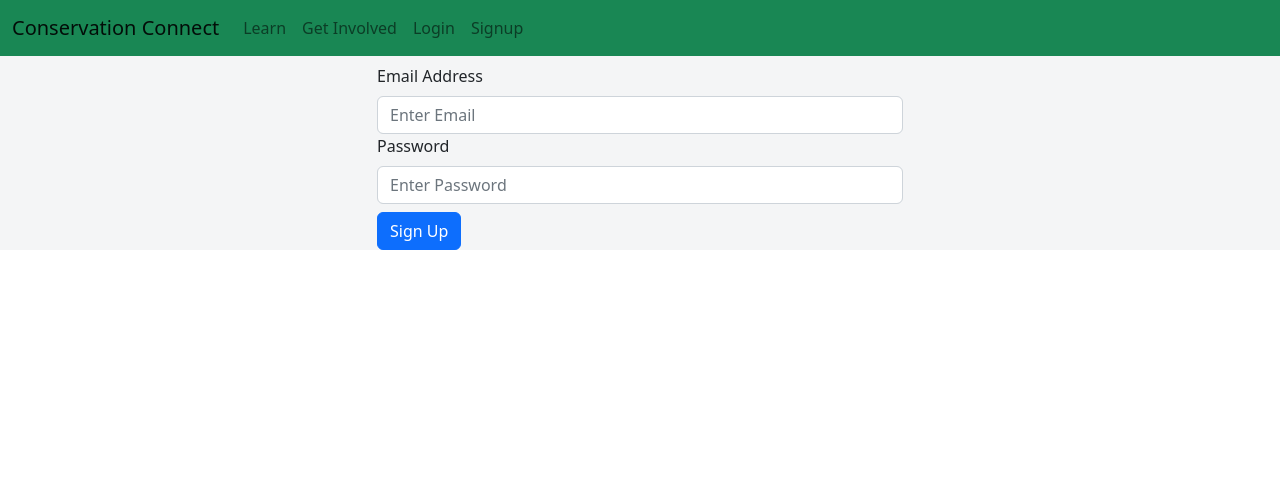
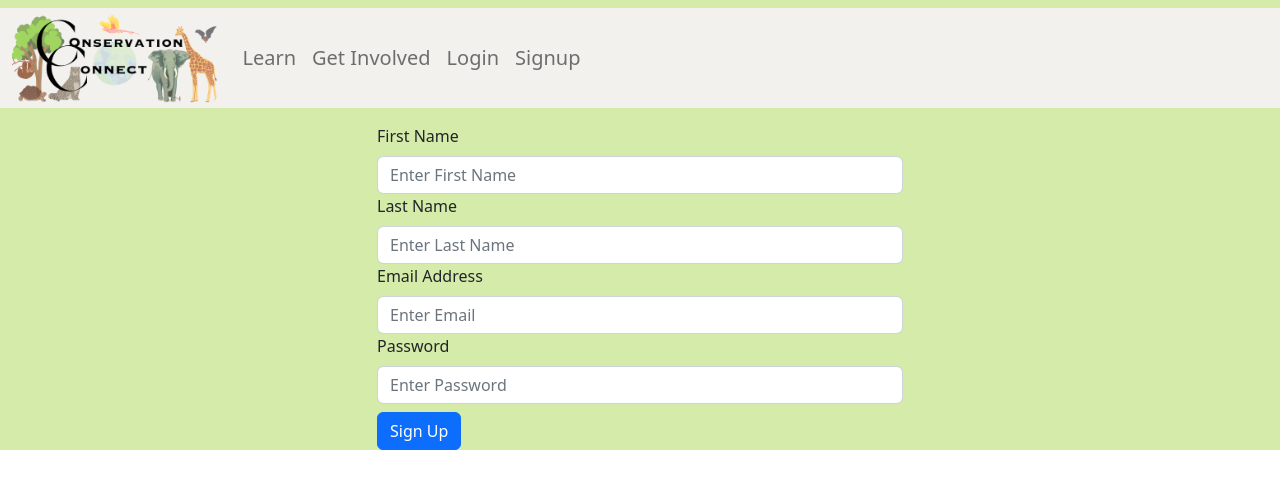
Before and after one commit to sarahkuss/final-project-web, a React (Create React App) app: page /signup in a window 1280 px wide. Shown: the top 488 px of the page. Built offline with nearby package versions, Linux system fonts and the light colour scheme.

Commit message:
added logo and logout function to navbar

```diff
--- a/src/App.css
+++ b/src/App.css
@@ -1,3 +1,17 @@
 .modal-content {
   border: 0px !important;
 }
+
+#root {
+  background-color: #bfe17ba6;
+}
+
+.logo-image {
+  height: 90px;
+  border-radius: 10px;
+}
+
+.navbar-container {
+  background-color: #F2F1EE;
+  font-size: 20px;
+}
--- a/src/App.js
+++ b/src/App.js
@@ -6,17 +6,19 @@ import Learn from './scenes/Learn';
 import GetInvolved from './scenes/GetInvolved';
 import Login from './scenes/Login'
 import Signup from './scenes/Signup'
+import ConservationNavbar from './components/ConservationNavbar';
 
 import 'bootstrap/dist/css/bootstrap.min.css';
 import './App.css';
 
 function App() {
   const [organizations, setOrganizations] = useState('')
-  const [user, setUser] = useState()
+  const [user, setUser] = useState(null)
 
   return (
     <>
     <BrowserRouter>
+    <ConservationNavbar user={user} setUser={setUser} />
       <Routes>
         <Route path='/' element={<Homepage organizations={organizations} setOrganizations={setOrganizations}/>} />
         <Route path='/learn' element={<Learn />} />
--- a/src/components/AddOrganization.jsx
+++ b/src/components/AddOrganization.jsx
@@ -1,5 +1,5 @@
 import { useState } from "react"
-import { Button, Form, Modal } from "react-bootstrap"
+import { Button, Form, Modal, Container, Row, Col } from "react-bootstrap"
 
 export default function AddOrganization ({setOrganizations}) {
   const [orgName, setOrgName] = useState("")
@@ -33,6 +33,10 @@ export default function AddOrganization ({setOrganizations}) {
 
   return(
     <>
+    <Container className="bg-danger">
+      <Row>
+        <Col className="justify-content-flex-end">
+
     <Button onClick={handleOpen}>Add Organization</Button>
     <Modal show={openModal} onHide={handleClose}>
       <Form onSubmit={handleSubmit}>
@@ -58,6 +62,9 @@ export default function AddOrganization ({setOrganizations}) {
       </Form>
 
     </Modal>
+        </Col>
+      </Row>
+    </Container>
 
     </>
   )
--- a/src/components/ConservationNavbar.jsx
+++ b/src/components/ConservationNavbar.jsx
@@ -1,21 +1,31 @@
 import { Container, Navbar, Nav } from "react-bootstrap";
 import { Link } from "react-router-dom";
 
-export default function ConservationNavbar () {
+export default function ConservationNavbar ({user, setUser}) {
+  const handleLogout = () => {
+    setUser(null)
+  }
+
   return(
-    <Navbar className="sticky-top" bg="success" expand='lg'>
-      <Container fluid>
-        <Navbar.Brand as={Link} to="/">Conservation Connect</Navbar.Brand>
+    <Navbar className="sticky-top" expand='lg'>
+      <Container className="navbar-container" fluid>
+        <Navbar.Brand as={Link} to="/"><img className="logo-image" src="../../images/logo2.png" alt="" /></Navbar.Brand>
         <Navbar.Toggle />
         <Navbar.Collapse>
           <Nav>
             <Nav.Link as={Link} to='/learn'>Learn</Nav.Link>
             <Nav.Link as={Link} to='/getinvolved'>Get Involved</Nav.Link>
           </Nav>
+            {!user ? (
           <Nav className="justify-content-between">
+
             <Nav.Link as={Link} to='/login'>Login</Nav.Link>
             <Nav.Link as={Link} to='/signup'>Signup</Nav.Link>
+
           </Nav>
+              ): (
+                <Nav.Link as={Link} onClick={handleLogout}>Logout</Nav.Link>
+              )}
         </Navbar.Collapse>
       </Container>
     </Navbar>
--- a/src/components/DeleteOrganization.jsx
+++ b/src/components/DeleteOrganization.jsx
@@ -20,7 +20,7 @@ export default function DeleteOrganization ({setOrganizations, orgId}) {
 
   return (
     <>
-    <Button onClick={handleDelete}>
+    <Button className="justify-content-right" onClick={handleDelete}>
       <Trash3Fill />
     </Button>
     </>
--- a/src/scenes/GetInvolved.jsx
+++ b/src/scenes/GetInvolved.jsx
@@ -3,7 +3,6 @@ import ConservationNavbar from "../components/ConservationNavbar";
 export default function GetInvolved () {
   return (
     <>
-    <ConservationNavbar />
     <h1>How To Help</h1>
     </>
   )
--- a/src/scenes/Homepage.jsx
+++ b/src/scenes/Homepage.jsx
@@ -6,7 +6,6 @@ import '../styles/organizationList.css'
 export default function Homepage ({organizations, setOrganizations}) {
   return(
     <>
-    <ConservationNavbar />
     <AddOrganization setOrganizations={setOrganizations} />
     <OrganizationList organizations={organizations} setOrganizations={setOrganizations} />
     </>
--- a/src/scenes/Learn.jsx
+++ b/src/scenes/Learn.jsx
@@ -3,7 +3,6 @@ import ConservationNavbar from "../components/ConservationNavbar";
 export default function Learn () {
   return (
     <>
-    <ConservationNavbar />
     <h1>Learn More</h1>
     </>
   )
--- a/src/scenes/Login.jsx
+++ b/src/scenes/Login.jsx
@@ -34,7 +34,6 @@ export default function Login ({setUser}) {
 
   return (
     <>
-    <ConservationNavbar />
     <Container>
       <Row lg={2} className="justify-content-center m-3">
           <Form onSubmit={handleLogin}>
--- a/src/scenes/Signup.jsx
+++ b/src/scenes/Signup.jsx
@@ -6,6 +6,8 @@ import ConservationNavbar from "../components/ConservationNavbar";
 export default function Signup ({setUser}) {
   const [email, setEmail] = useState('')
   const [password, setPassword] = useState('')
+  const [firstName, setFirstName] = useState('')
+  const [lastName, setLastName] = useState('')
 
   const navigate = useNavigate()
 
@@ -14,7 +16,7 @@ export default function Signup ({setUser}) {
     fetch('https://final-project-conservation.web.app/signup', {
       method: "POST",
       headers: {"Content-Type": "application/json"},
-      body: JSON.stringify({email, password})
+      body: JSON.stringify({email, password, firstName, lastName})
     })
     .then(res => res.json())
     .then(data => {
@@ -31,10 +33,25 @@ export default function Signup ({setUser}) {
 
   return (
     <>
-    <ConservationNavbar />
     <Container>
       <Row className="justify-content-center m-2" lg={2}>
         <Form onSubmit={handleSignup}>
+          <Form.Group>
+            <Form.Label>First Name</Form.Label>
+            <Form.Control
+              type="text"
+              placeholder="Enter First Name"
+              value={firstName}
+              onChange={e => setFirstName(e.target.value)}/>
+          </Form.Group>
+          <Form.Group>
+            <Form.Label>Last Name</Form.Label>
+            <Form.Control
+              type="text"
+              placeholder="Enter Last Name"
+              value={lastName}
+              onChange={e => setLastName(e.target.value)}/>
+          </Form.Group>
           <Form.Group>
             <Form.Label>Email Address</Form.Label>
             <Form.Control
--- a/src/styles/organizationList.css
+++ b/src/styles/organizationList.css
@@ -11,9 +11,7 @@
   backdrop-filter: saturate(80%);
 }
 
-#root {
-  background-color: #f4f5f6;
-}
+
 
 
 #organization img {
```
Also changed, not shown: public/images/logo.png (added), public/images/logo2.png (added).
